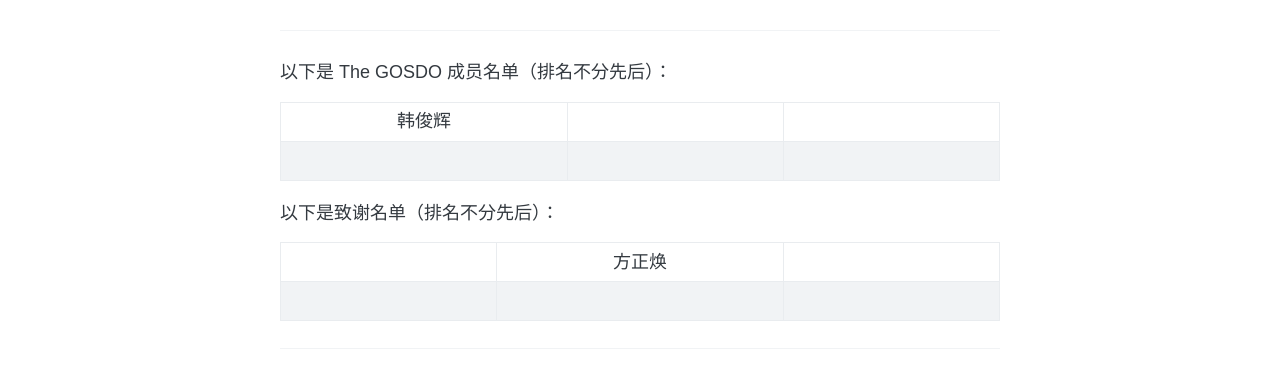
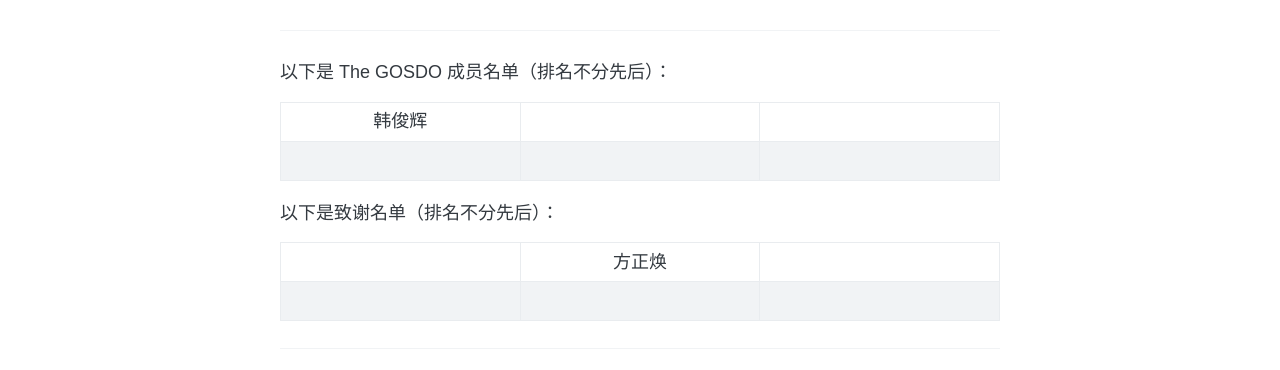
Before and after one commit to josephhanjunhui/shanghainese, a Jekyll site: the page built from about.md, in a window 1280 px wide. Shown: the part 354-724 px from the top of the page. Built offline with Jekyll 4.4.1, drawn with Linux system fonts in a browser that asks for light colours.

Commit message:
2024/11/17/12:45 - Modified the contents.

```diff
--- a/about.md
+++ b/about.md
@@ -12,15 +12,15 @@ permalink: /about/
 
 以下是 The GOSDO 成员名单（排名不分先后）：
 
-| 韩俊辉 | &emsp;&emsp; | &emsp;&emsp; |
+| 韩俊辉 | &emsp;&emsp;&emsp;&emsp; | &emsp;&emsp;&emsp;&emsp; |
 | :---: | :---: | :---: |
-| &emsp;&emsp; | &emsp;&emsp; | &emsp;&emsp; |
+| &emsp;&emsp;&emsp;&emsp; | &emsp;&emsp;&emsp;&emsp; | &emsp;&emsp;&emsp;&emsp; |
 
 
 以下是致谢名单（排名不分先后）：
 
-| &emsp;&emsp; | 方正焕 | &emsp;&emsp; |
+| &emsp;&emsp;&emsp;&emsp; | 方正焕 | &emsp;&emsp;&emsp;&emsp; |
 | :---: | :---: | :---: |
-| &emsp;&emsp; | &emsp;&emsp; | &emsp;&emsp; |
+| &emsp;&emsp;&emsp;&emsp; | &emsp;&emsp;&emsp;&emsp; | &emsp;&emsp;&emsp;&emsp; |
 
 ---
```
